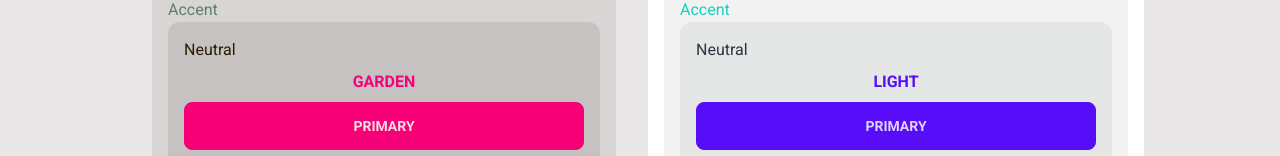
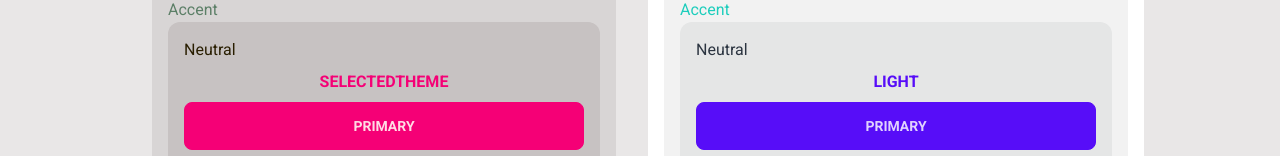
Before and after one commit to nikossoftwaredev/i-ching, a Next.js app: page /en/themes in a window 1280 px wide. Shown: the part 212-368 px from the top of the page. Built offline with nearby package versions, Linux system fonts and the light colour scheme.

Commit message:
fixed issue with use client

```diff
--- a/app/[lang]/themes/page.tsx
+++ b/app/[lang]/themes/page.tsx
@@ -35,10 +35,11 @@ const ALL_THEMES = [
 ];
 
 const Themes = () => {
+  // const selectedTheme = localStorage.getItem("theme") || "garden";
   const selectedTheme = localStorage.getItem("theme") || "garden";
 
   const themes = [
-    selectedTheme,
+    "selectedTheme",
     ...ALL_THEMES.filter((theme) => theme !== selectedTheme),
   ];
 
```
